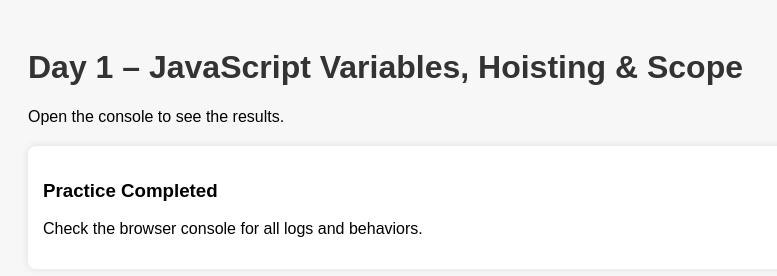
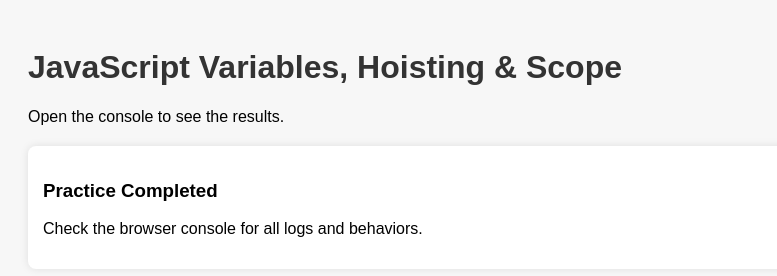
Before and after one commit to sonyphoebeb/fullstack-revision-4weeks, a plain HTML site: page Week3_Recap/day1/index.html in a window 1280 px wide. Shown: the whole page, without its empty margins (0-777 px from the left). Drawn offline with Linux system fonts and the light colour scheme.

Commit message:
changed index page

```diff
--- a/Week3_Recap/day1/index.html
+++ b/Week3_Recap/day1/index.html
@@ -7,7 +7,7 @@
     <link rel="stylesheet" href="style.css" />
 </head>
 <body>
-    <h1>Day 1 – JavaScript Variables, Hoisting & Scope</h1>
+    <h1>JavaScript Variables, Hoisting & Scope</h1>
     <p>Open the console to see the results.</p>
 
     <div id="output"></div>
```
